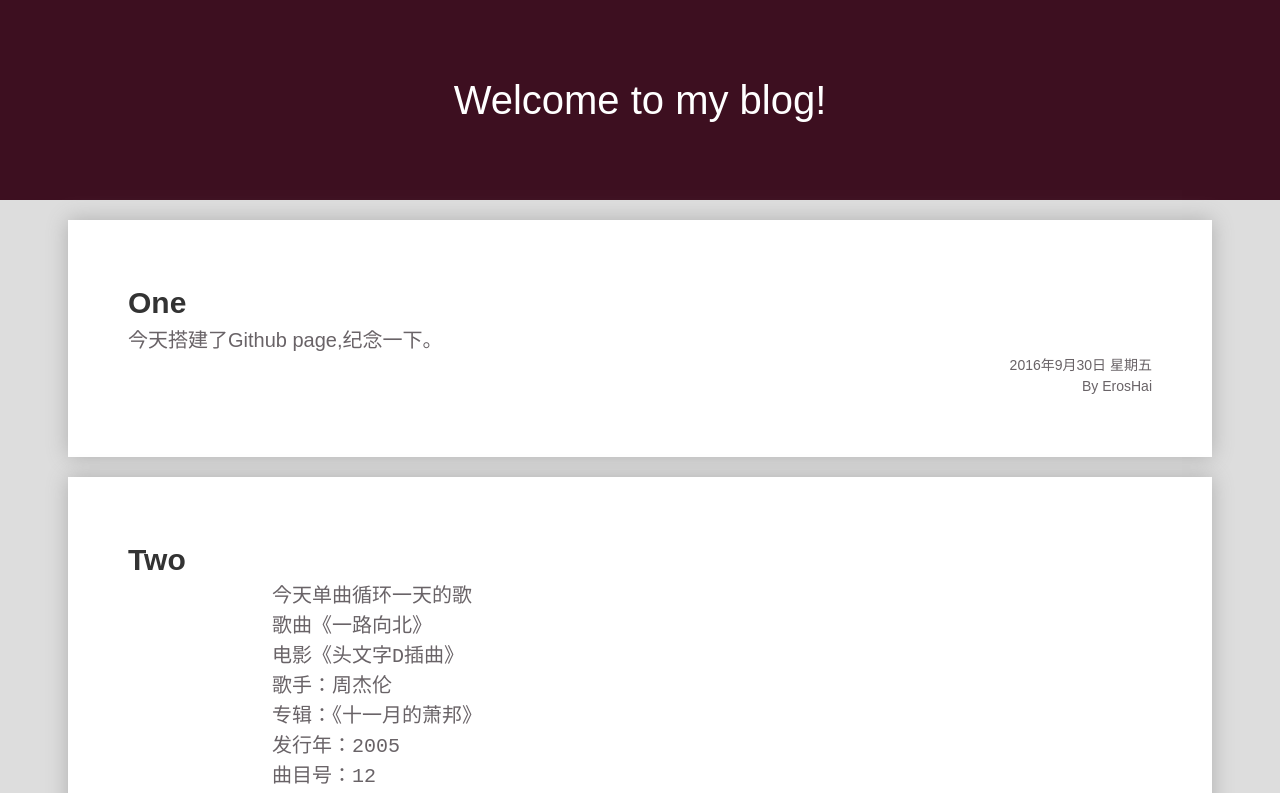
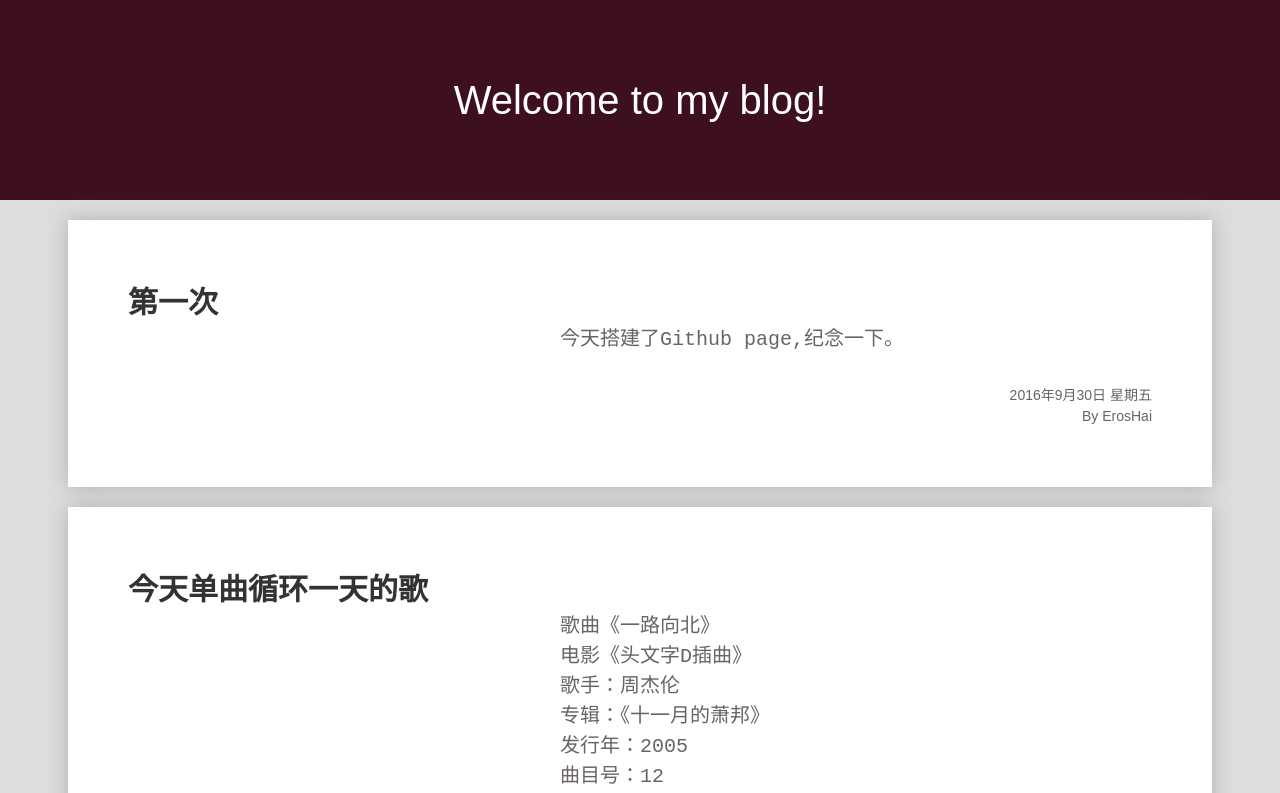
Before and after one commit to ErosHai/ErosHai.github.io, a plain HTML site: page index.html in a window 1280 px wide. Shown: the top 793 px of the page. Drawn offline with Linux system fonts and the light colour scheme.

Commit message:
Update index.html

```diff
--- a/index.html
+++ b/index.html
@@ -77,17 +77,16 @@
     </div>
     <ul class="content">
         <li class="blog">
-            <h2 class="subtitle">One</h2>
-            <p>
+            <h2 class="subtitle">第一次</h2>
+            <pre>
                                     今天搭建了Github page,纪念一下。
-            </p>
+            </pre>
             <span class="date">2016年9月30日 星期五</span>
             <span class="Author">By ErosHai</span>
         </li>
         <li class="blog">
-            <h2 class="subtitle">Two</h2>
+            <h2 class="subtitle">今天单曲循环一天的歌</h2>
             <pre>
-            今天单曲循环一天的歌
                                     歌曲《一路向北》
                                     电影《头文字D插曲》
                                     歌手：周杰伦
@@ -106,14 +105,16 @@
                                     你站的方位
                                     跟我中间隔着泪
                                     街景一直在后退
-            你的崩溃在窗外零碎　　我一路向北
+                                    你的崩溃在窗外零碎
+                                    我一路向北
                                     离开有你的季节
                                     你说你好累
                                     已无法再爱上谁
                                     风在山路吹
                                     过往的画面
                                     全都是我不对
-            细数惭愧我伤你几回　　后视镜里的世界
+                                    细数惭愧我伤你几回
+                                    后视镜里的世界
                                     越来越远的道别
                                     你转身向北
                                     侧脸还是很美
@@ -124,7 +125,8 @@
                                     你站的方位
                                     跟我中间隔着泪
                                     街景一直在后退
-            你的崩溃在窗外零碎　　我一路向北
+                                    你的崩溃在窗外零碎
+                                    我一路向北
                                     离开有你的季节
                                     你说你好累
                                     已无法再爱上谁
```
Lines whose indentation alone changed are shown as unchanged.
